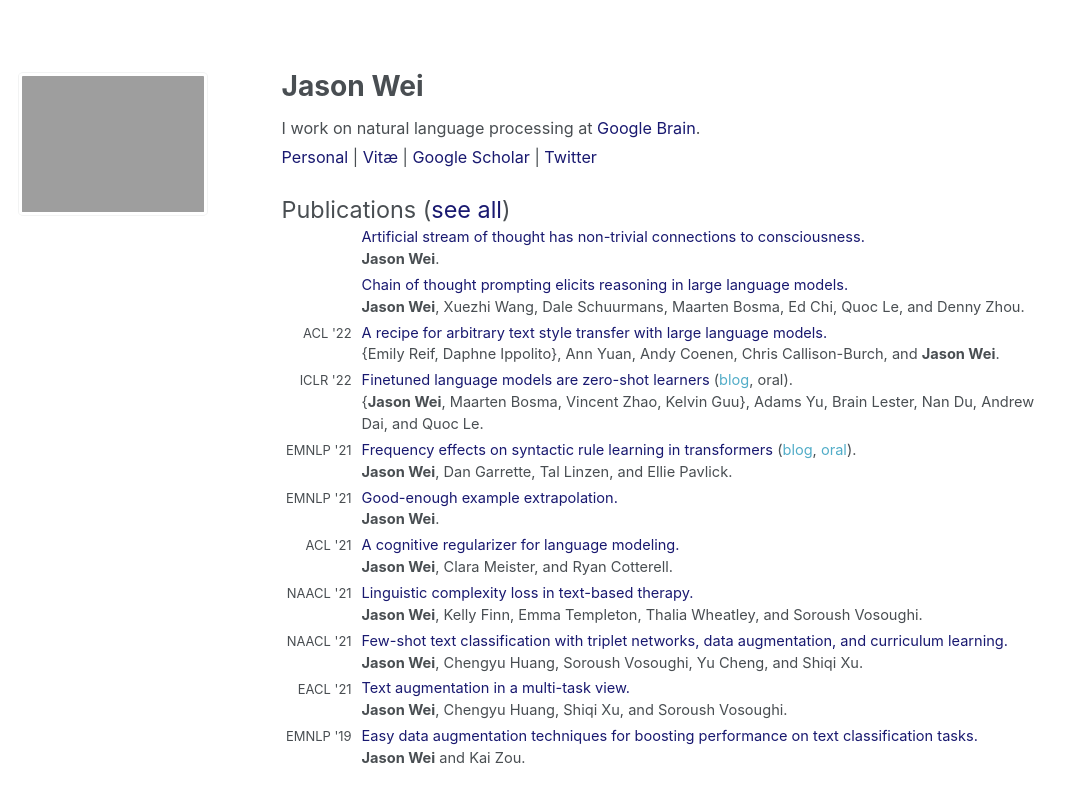
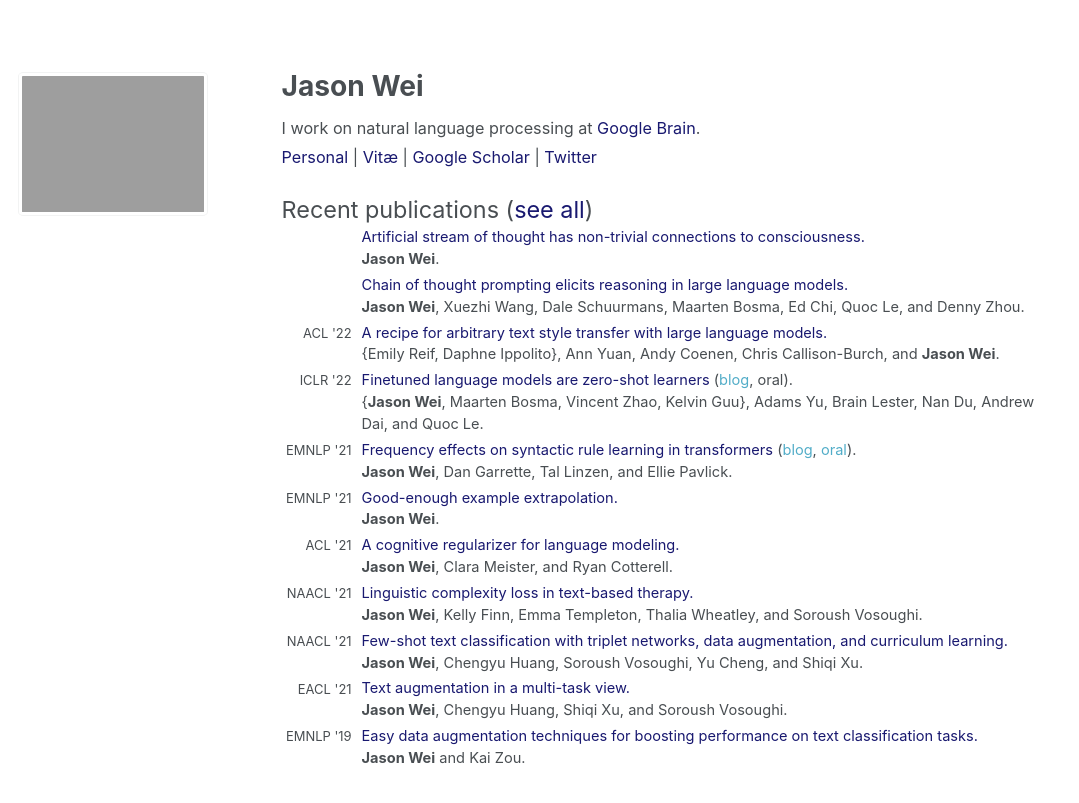
Before and after one commit to jasonwei20/jasonwei20.github.io, a Jekyll site: the page built from _pages/about.md, in a window 1280 px wide. Shown: the top 803 px of the page, without its empty margins (0-1079 px from the left). Built offline with Jekyll 4.4.1, drawn with Linux system fonts in a browser that asks for light colours.

Commit message:
Update about.md

```diff
--- a/_pages/about.md
+++ b/_pages/about.md
@@ -29,7 +29,7 @@
 | <a href="https://twitter.com/_jasonwei" style="color:#191970" target="_blank">Twitter</a>
 </p>
 
-<span style="font-size:1.3em">Publications (<a href="https://jasonwei20.github.io/papers/" style="color:#191970" target="_blank">see all</a>)</span>
+<span style="font-size:1.3em">Recent publications (<a href="https://jasonwei20.github.io/papers/" style="color:#191970" target="_blank">see all</a>)</span>
 <table style="width:100%">
   <tr>
     <td style="width:80px; text-align:right; padding-right:10px; font-size:0.8em"> </td>
```
